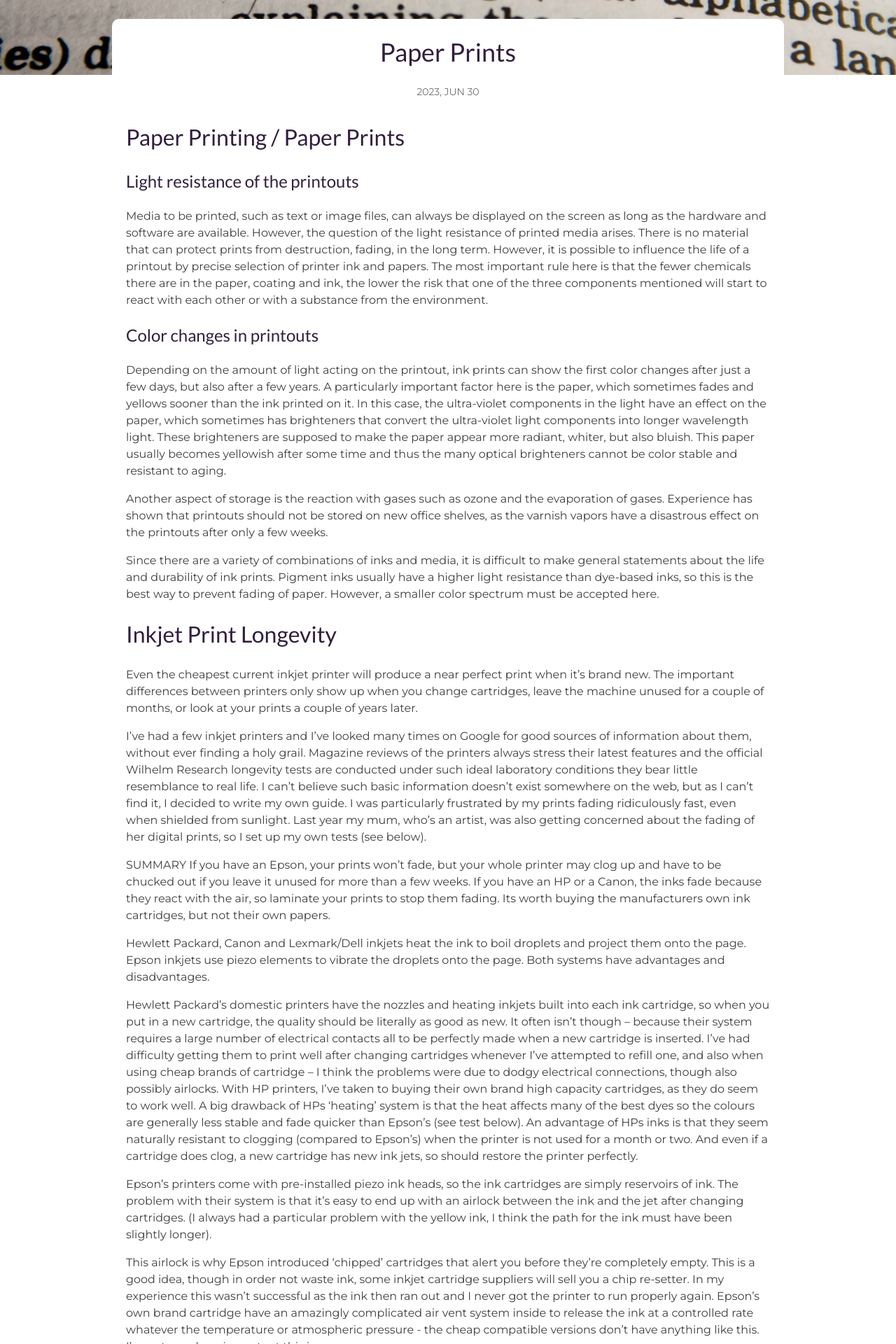
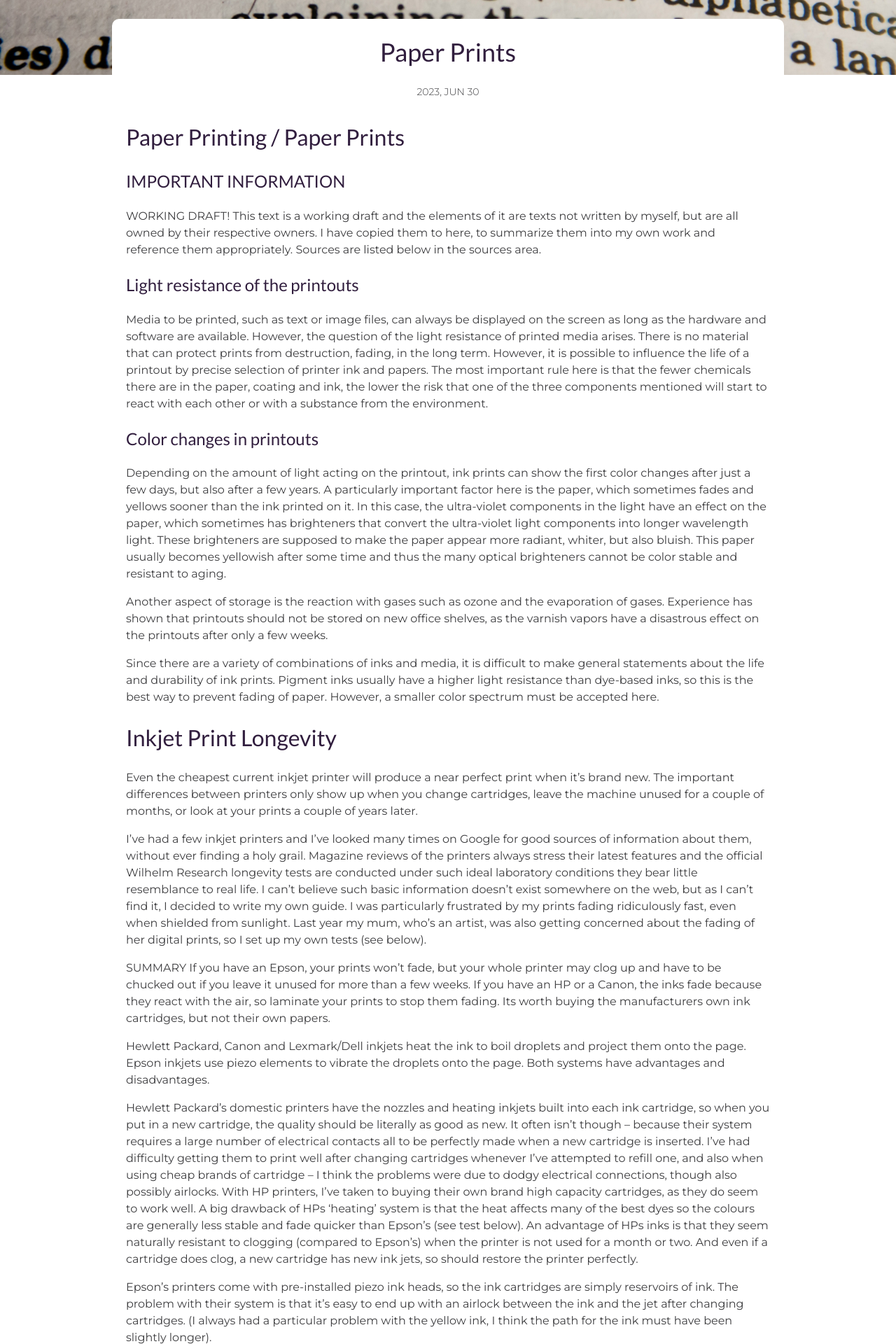
Before and after one commit to erdincay/erdincay.github.io, a Jekyll site: the page built from _posts/2019-10-11-printing-paper-prints.markdown, in a window 1280 px wide. Shown: the part 496-2416 px from the top of the page at 70% size. Built offline with Jekyll 4.4.1, drawn with Linux system fonts in a browser that asks for light colours.

Commit message:
Update 2019-10-11-printing-paper-prints.markdown

```diff
--- a/_posts/2019-10-11-printing-paper-prints.markdown
+++ b/_posts/2019-10-11-printing-paper-prints.markdown
@@ -9,6 +9,11 @@ author: Erdinc Ay # Add name author (optional)
 ---
 
 # Paper Printing / Paper Prints
+
+## IMPORTANT INFORMATION
+
+WORKING DRAFT! This text is a working draft and the elements of it are texts not written by myself, but are all owned by their respective owners. I have copied them to here, to summarize them into my own work and reference them appropriately. Sources are listed below in the sources area.
+
 
 ## Light resistance of the printouts
 
```
